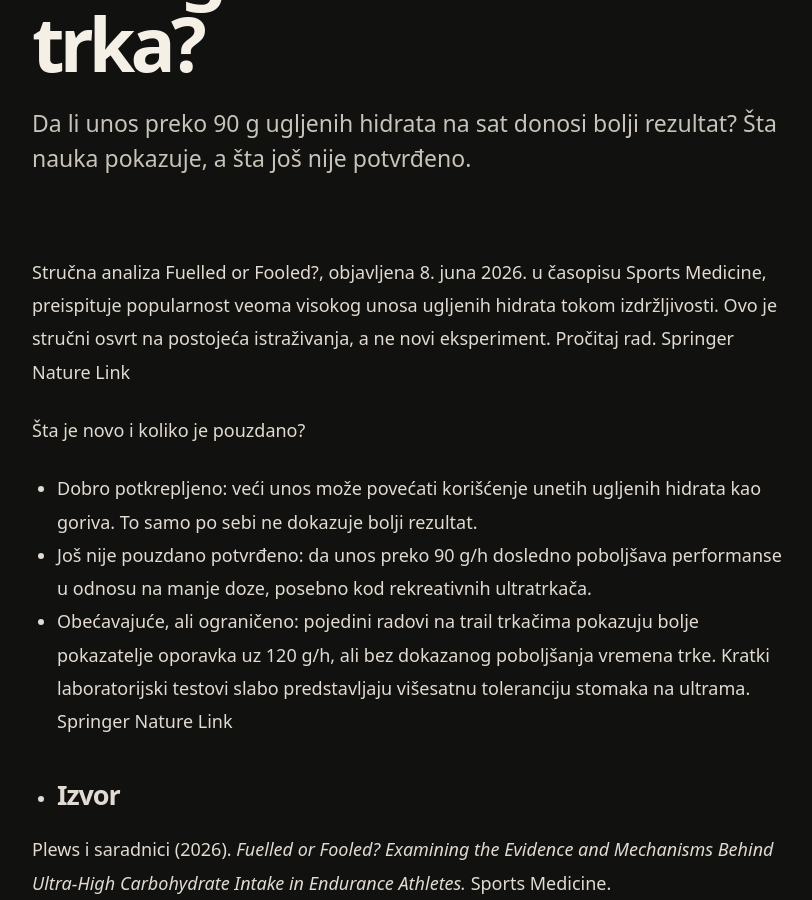
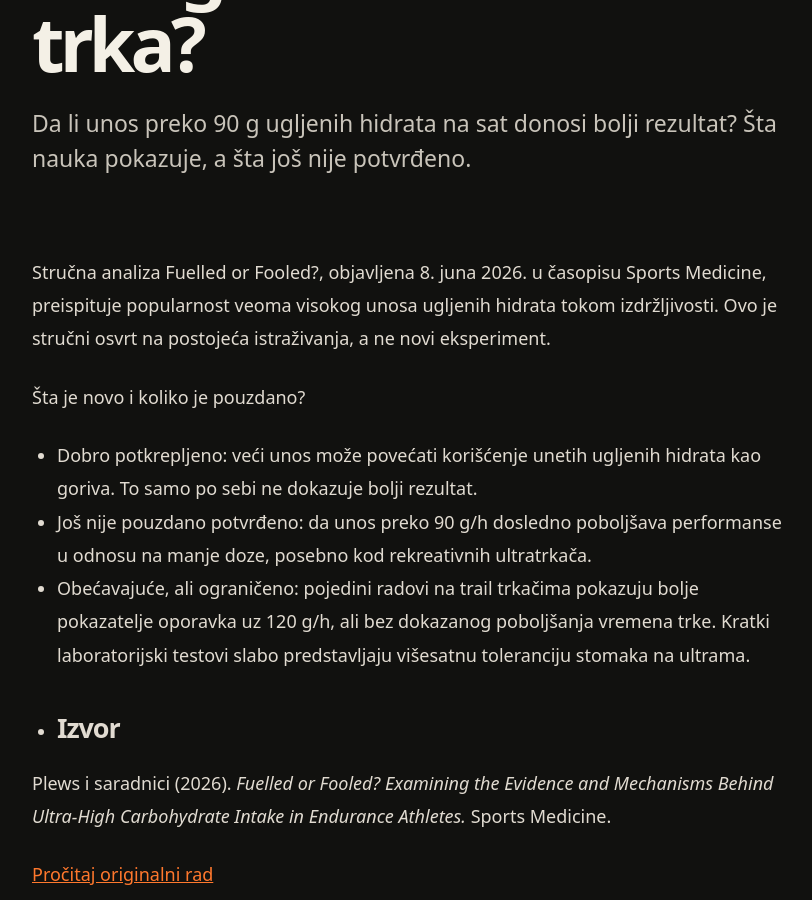
Before and after one commit to samotrci/samotrci.github.io, a Jekyll site: the page built from _posts/2026-11-02-vise-gelova-brza-trka.md, in a window 1280 px wide and 900 px high, scrolled down 252 px. Shown: the whole window, without its empty margins (228-1040 px from the left). Built offline with Jekyll 4.4.1, drawn with Linux system fonts in a browser that asks for light colours.

Commit message:
Remove redundant Springer Nature Link reference

```diff
--- a/_posts/2026-11-02-vise-gelova-brza-trka.md
+++ b/_posts/2026-11-02-vise-gelova-brza-trka.md
@@ -8,12 +8,12 @@ permalink: /nauka-na-stazi/vise-gelova-brza-trka/
 ---
 
 
-Stručna analiza Fuelled or Fooled?, objavljena 8. juna 2026. u časopisu Sports Medicine, preispituje popularnost veoma visokog unosa ugljenih hidrata tokom izdržljivosti. Ovo je stručni osvrt na postojeća istraživanja, a ne novi eksperiment. Pročitaj rad. Springer Nature Link
+Stručna analiza Fuelled or Fooled?, objavljena 8. juna 2026. u časopisu Sports Medicine, preispituje popularnost veoma visokog unosa ugljenih hidrata tokom izdržljivosti. Ovo je stručni osvrt na postojeća istraživanja, a ne novi eksperiment.
 
 Šta je novo i koliko je pouzdano?
 - Dobro potkrepljeno: veći unos može povećati korišćenje unetih ugljenih hidrata kao goriva. To samo po sebi ne dokazuje bolji rezultat.
 - Još nije pouzdano potvrđeno: da unos preko 90 g/h dosledno poboljšava performanse u odnosu na manje doze, posebno kod rekreativnih ultratrkača.
-- Obećavajuće, ali ograničeno: pojedini radovi na trail trkačima pokazuju bolje pokazatelje oporavka uz 120 g/h, ali bez dokazanog poboljšanja vremena trke. Kratki laboratorijski testovi slabo predstavljaju višesatnu toleranciju stomaka na ultrama. Springer Nature Link
+- Obećavajuće, ali ograničeno: pojedini radovi na trail trkačima pokazuju bolje pokazatelje oporavka uz 120 g/h, ali bez dokazanog poboljšanja vremena trke. Kratki laboratorijski testovi slabo predstavljaju višesatnu toleranciju stomaka na ultrama.
 
 - ## Izvor
 
```
